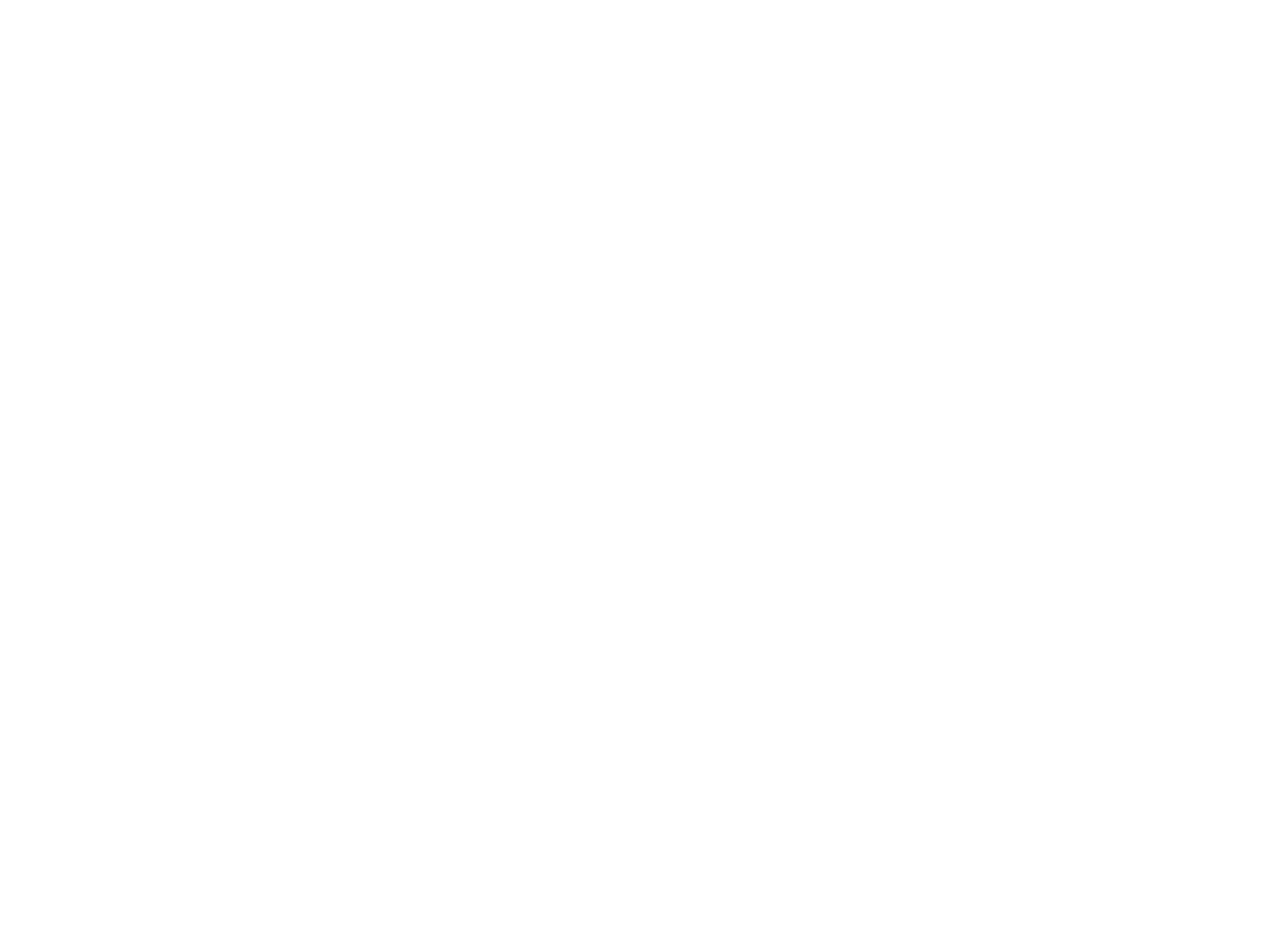
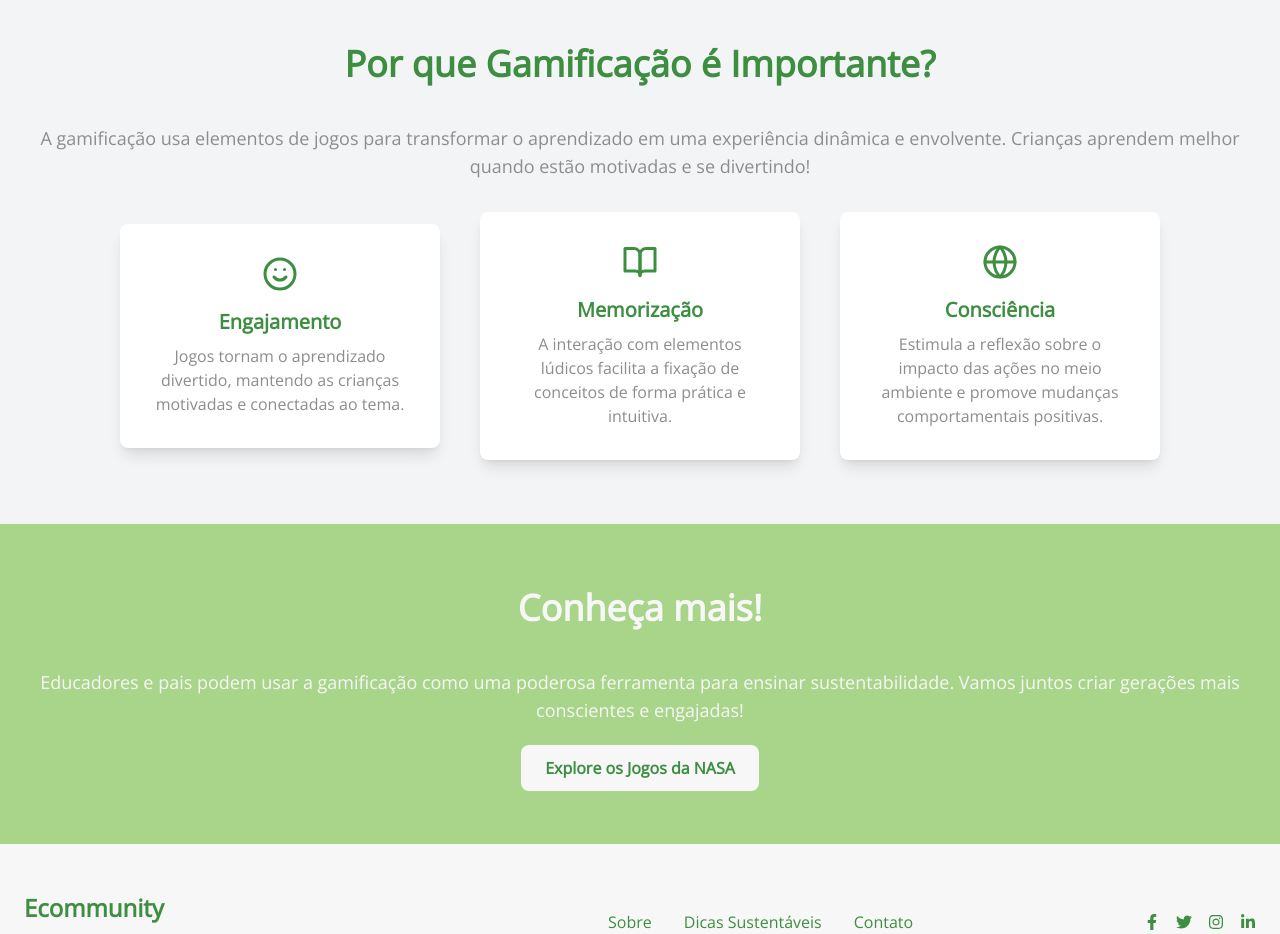
Before and after one commit to pedroonovais/ecommunity, a Next.js app: page /gamificacao in a window 1280 px wide. Before the commit this address had no page. Shown: the part 820-1754 px from the top of the page. Before the commit the page ends 800 px from the top, so only its background shows below. Built offline with nearby package versions, Linux system fonts and the light colour scheme.

Commit message:
Cria pagina gamificaçao

```diff
--- /dev/null
+++ b/src/app/gamificacao/page.tsx
@@ -0,0 +1,97 @@
+import Link from "next/link";
+import { Hero } from "@/components/Hero/Hero";
+import { Footer } from "@/components/Footer/Footer";
+import { FiSmile, FiBookOpen, FiGlobe } from "react-icons/fi";
+
+export default function Gamificacao() {
+    return (
+        <>
+            <Hero bgImg="/gamificacao-banner.jpg">
+                <div data-aos="slide-left">
+                    <h1 className="text-4xl md:text-5xl font-bold text-shadow-md">
+                        Gamificação: Educação Sustentável em Jogo
+                    </h1>
+                    <p>
+                        Inspire crianças a aprender sobre sustentabilidade de
+                        maneira divertida e interativa.
+                    </p>
+                </div>
+            </Hero>
+            <main>
+                <section data-aos="fade-up" className="bg-gray-100 py-16">
+                    <div className="max-w-7xl mx-auto px-6 text-center">
+                        <h2 className="text-4xl font-bold text-verdeFolha mb-10">
+                            Por que Gamificação é Importante?
+                        </h2>
+                        <p className="text-cinzaPedregulho text-lg mb-8">
+                            A gamificação usa elementos de jogos para
+                            transformar o aprendizado em uma experiência
+                            dinâmica e envolvente. Crianças aprendem melhor
+                            quando estão motivadas e se divertindo!
+                        </p>
+                        <div className="flex flex-col md:flex-row justify-center items-center gap-10">
+                            {/* Benefício 1 */}
+                            <div className="bg-white shadow-lg rounded-lg p-8 max-w-xs">
+                                <FiSmile className="text-verdeFolha text-4xl mb-4 mx-auto" />
+                                <h3 className="text-xl font-semibold text-verdeFolha mb-2">
+                                    Engajamento
+                                </h3>
+                                <p className="text-cinzaPedregulho">
+                                    Jogos tornam o aprendizado divertido,
+                                    mantendo as crianças motivadas e conectadas
+                                    ao tema.
+                                </p>
+                            </div>
+                            {/* Benefício 2 */}
+                            <div className="bg-white shadow-lg rounded-lg p-8 max-w-xs">
+                                <FiBookOpen className="text-verdeFolha text-4xl mb-4 mx-auto" />
+                                <h3 className="text-xl font-semibold text-verdeFolha mb-2">
+                                    Memorização
+                                </h3>
+                                <p className="text-cinzaPedregulho">
+                                    A interação com elementos lúdicos facilita a
+                                    fixação de conceitos de forma prática e
+                                    intuitiva.
+                                </p>
+                            </div>
+                            {/* Benefício 3 */}
+                            <div className="bg-white shadow-lg rounded-lg p-8 max-w-xs">
+                                <FiGlobe className="text-verdeFolha text-4xl mb-4 mx-auto" />
+                                <h3 className="text-xl font-semibold text-verdeFolha mb-2">
+                                    Consciência
+                                </h3>
+                                <p className="text-cinzaPedregulho">
+                                    Estimula a reflexão sobre o impacto das
+                                    ações no meio ambiente e promove mudanças
+                                    comportamentais positivas.
+                                </p>
+                            </div>
+                        </div>
+                    </div>
+                </section>
+
+                <section data-aos="fade-up" className="bg-verdeClaro py-16">
+                    <div className="max-w-7xl mx-auto px-6 text-center">
+                        <h2 className="text-4xl font-bold text-brancoNeve mb-10">
+                            Conheça mais!
+                        </h2>
+                        <p className="text-brancoNeve text-lg mb-8">
+                            Educadores e pais podem usar a gamificação como uma
+                            poderosa ferramenta para ensinar sustentabilidade.
+                            Vamos juntos criar gerações mais conscientes e
+                            engajadas!
+                        </p>
+                        <Link
+                            href="https://climatekids.nasa.gov/menu/dream/"
+                            target="_blank"
+                            className="bg-brancoNeve text-verdeFolha px-6 py-3 rounded-lg font-semibold hover:bg-cinzaPedregulho hover:text-brancoNeve transition duration-300"
+                        >
+                            Explore os Jogos da NASA
+                        </Link>
+                    </div>
+                </section>
+            </main>
+            <Footer />
+        </>
+    );
+}
--- a/src/components/Menu/Menu.tsx
+++ b/src/components/Menu/Menu.tsx
@@ -48,8 +48,9 @@
             >
                 <Link href={'/'} className="text-gray-100 hover:text-amareloSolar">Home</Link>
                 <Link href={'/quem-somos'} className="text-gray-100 hover:text-amareloSolar">Quem Somos</Link>
+                <Link href={'/gamificacao'} className="text-gray-100 hover:text-amareloSolar">Gamificação</Link>
+                <Link href={'/integrantes'} className="text-gray-100 hover:text-amareloSolar">Integrantes</Link>
                 <Link href={'/contato'} className="text-gray-100 hover:text-amareloSolar">Contato</Link>
-                <Link href={'/integrantes'} className="text-gray-100 hover:text-amareloSolar">Integrantes</Link>
             </nav>
 
             <div
@@ -70,8 +71,9 @@
                 <div className="fixed inset-0 bg-black bg-opacity-75 z-40 flex flex-col items-center justify-center space-y-8">
                     <Link href={'/'} onClick={handleMenuToggle} className="text-gray-100 hover:text-amareloSolar">Home</Link>
                     <Link href={'/quem-somos'} onClick={handleMenuToggle} className="text-gray-100 hover:text-amareloSolar">Quem Somos</Link>
+                    <Link href={'/gamificacao'} className="text-gray-100 hover:text-amareloSolar">Gamificação</Link>
+                    <Link href={'/integrantes'} onClick={handleMenuToggle} className="text-gray-100 hover:text-amareloSolar">Integrantes</Link>
                     <Link href={'/contato'} onClick={handleMenuToggle} className="text-gray-100 hover:text-amareloSolar">Contato</Link>
-                    <Link href={'/integrantes'} onClick={handleMenuToggle} className="text-gray-100 hover:text-amareloSolar">Integrantes</Link>
                     <button
                         onClick={() => {
                             handleMenuToggle();
```
Also changed, not shown: public/gamificacao-banner.jpg (added).
